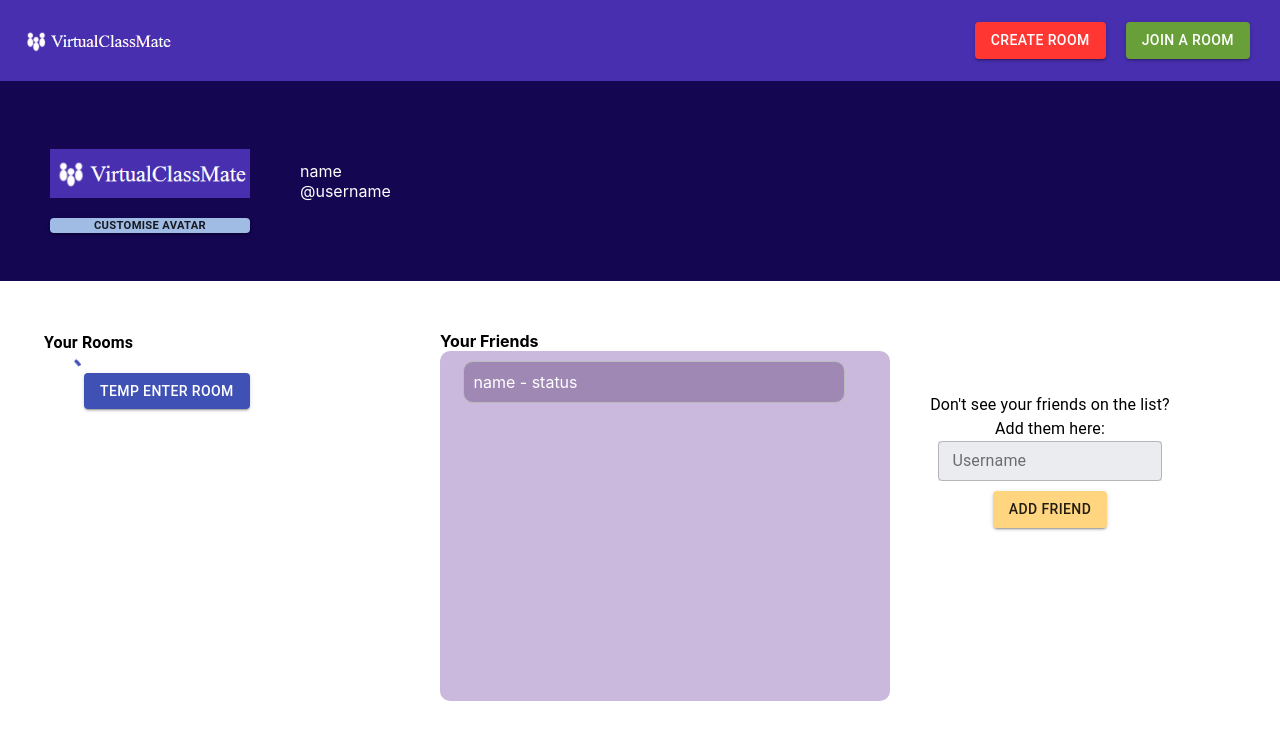
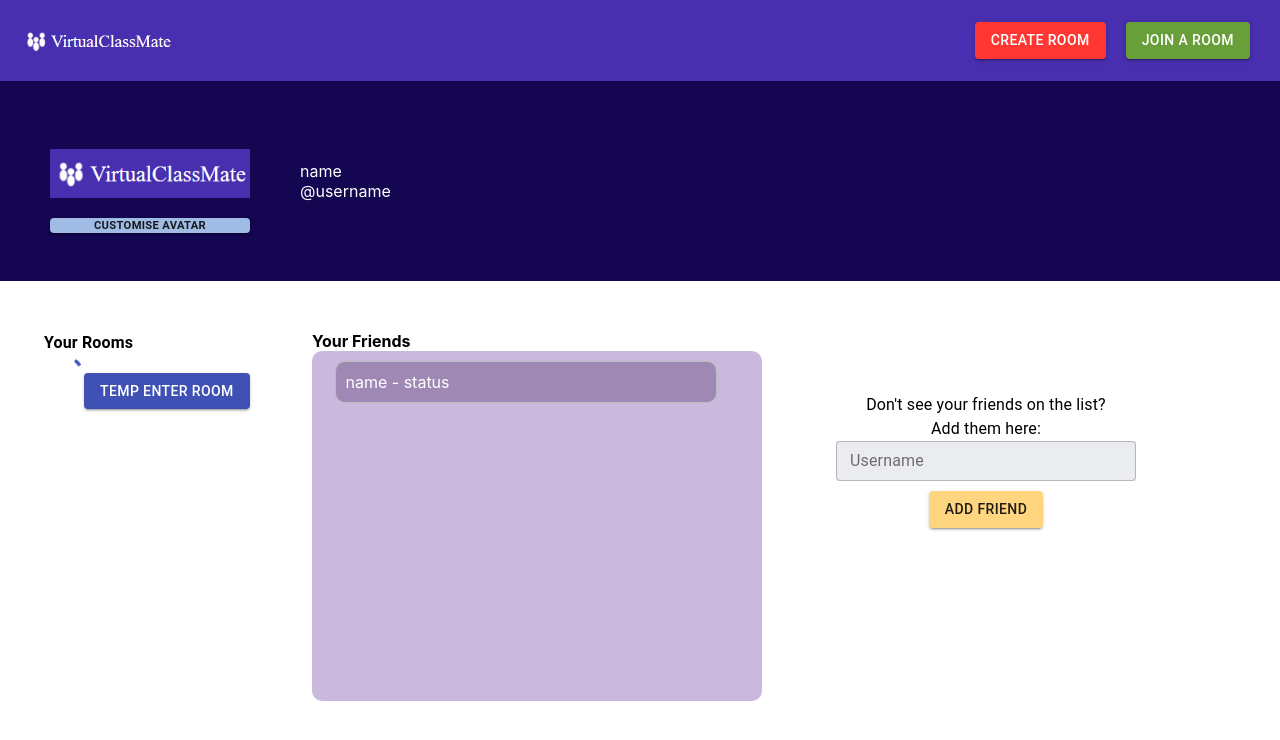
Before and after one commit to quacklinhui/VirtualClassMate, a React (Create React App) app in the folder frontend/: page /home in a window 1280 px wide. Shown: the top 740 px of the page. Built offline with nearby package versions, Linux system fonts and the light colour scheme.

Commit message:
addFriend Integration for frontend

```diff
--- a/frontend/src/App.js
+++ b/frontend/src/App.js
@@ -9,6 +9,7 @@ import Register from './LoginComponents/Register';
 import NewCustom from './HomeComponents/AvatarBar/NewCustom';
 
 function App() {
+
   return (
     <Router>
       <Switch>
--- /dev/null
+++ b/frontend/src/HomeComponents/AddFriend/AddFriend.js
@@ -0,0 +1,43 @@
+import React, { useState } from 'react';
+import {Button, Typography, Paper, Box, Container, TextField} from '@material-ui/core';
+import { useDispatch } from 'react-redux';
+import { addFriend } from '../../actions/friend';
+
+function AddFriend(){
+
+    const [friend, setFriend] = useState({
+        username: '',
+        id: null
+    });
+
+    const dispatch = useDispatch();
+
+    const addNewFriend = (e) => {
+        e.preventDefault();
+        // must get id from username
+        dispatch(addFriend(friend.id));
+
+        // need to pass in req.body thingy
+    }
+
+    return (
+        <Container style = {{marginLeft: '100px', marginTop: '5%', display: 'flex', flexDirection: 'column', alignItems: 'center'}} >
+            <form id = "addFriend" style = {{display: 'flex', flexDirection: 'column', alignItems: 'center', width: '500px'}} onSubmit={addNewFriend}>
+                <Typography>Don't see your friends on the list?</Typography>
+                <Typography> Add them here:</Typography>
+                <TextField
+                    name="id"
+                    label="Username"
+                    variant="outlined"
+                    size = "small"
+                    style={{ width: '60%', backgroundColor: '#EBECF0', marginBottom: '10px', radiusBorder: '10px'}}
+                    value = {friend.username}
+                    // need to get id of user - currently hardcoded
+                    onChange={(e) => setFriend({ ...addNewFriend, username: e.target.value, id: 123})}/>
+                <Button variant = "contained" style = {{backgroundColor: '#FFD580'}} type="submit">Add Friend</Button>
+            </form>
+        </Container>
+    )
+}
+
+export default AddFriend;
--- a/frontend/src/HomeComponents/HomePage.js
+++ b/frontend/src/HomeComponents/HomePage.js
@@ -9,10 +9,12 @@ import {BrowserRouter as Router,  useHistory} from "react-router-dom";
 import RoomPage from '../MainRoomComponents/RoomPage';
 import RoomButton from './RoomSelection/RoomButton';
 import RoomList from './RoomList/RoomList';
+import AddFriend from './AddFriend/AddFriend';
 
 // To do: the number of buttons should be dynamically formed based on the database
 function HomePage() {
   let history = useHistory();
+
   return (
       <div>
       <main>
@@ -22,12 +24,7 @@ function HomePage() {
 
           <RoomList/>
           <FriendList />
-          <Container style = {{marginLeft: '100px', marginTop: '5%', display: 'flex', flexDirection: 'column', alignItems: 'center'}}>
-            <Typography>Don't see your friends on the list?</Typography>
-            <Typography> Add them here:</Typography>
-            <TextField id="addFriend" label="Username" variant="outlined" size = "small" style={{ width: '60%', backgroundColor: '#EBECF0', marginBottom: '10px', radiusBorder: '10px'}}/>
-            <Button variant = "contained" style = {{backgroundColor: '#FFD580'}}>Add Friend</Button>
-          </Container>
+          <AddFriend/>
         </div>
 
         </main>
--- /dev/null
+++ b/frontend/src/actions/friend.js
@@ -0,0 +1,12 @@
+import * as api from '../api';
+
+//Action Creators
+export const addFriend = (id) => async (dispatch) => {
+    try {
+        const { data } = await api.addFriend(id);
+
+        dispatch({ type: 'UPDATE', payload: data});
+    } catch (error) {
+        console.log(error.message);
+    }
+}
--- a/frontend/src/api/index.js
+++ b/frontend/src/api/index.js
@@ -6,3 +6,5 @@ export const fetchTodo = () => axios.get(url);
 export const createTodo = (newTodo) => axios.post(url,newTodo);
 export const updateTodo = (id,updatedTodo) => axios.patch(`${url}/${id}`, updatedTodo);
 export const deleteTodo = (id) => axios.delete(`${url}/${id}`);
+
+export const addFriend = (id, addFriend) => axios.patch(`addFriend/${id}`, addFriend);
--- /dev/null
+++ b/frontend/src/reducers/friend.js
@@ -0,0 +1,14 @@
+export default (friends = [], action) =>{
+    switch(action.type){
+        case 'DELETE':
+            return friends.filter((item) => item._id !== action.payload);
+        case 'UPDATE':
+            return friends.map((friend)=> friend._id === action.payload._id? action.payload : friend);
+        case 'FETCH_ALL':
+            return action.payload;
+        case 'CREATE':
+            return [...friends,action.payload];
+        default:
+            return friends;
+    }
+}
```
Also changed, not shown: frontend/src/HomeComponents/RoomList/RoomList.js (line endings or trailing spaces), 1 other file (tests, documents, lock files or other folders).
